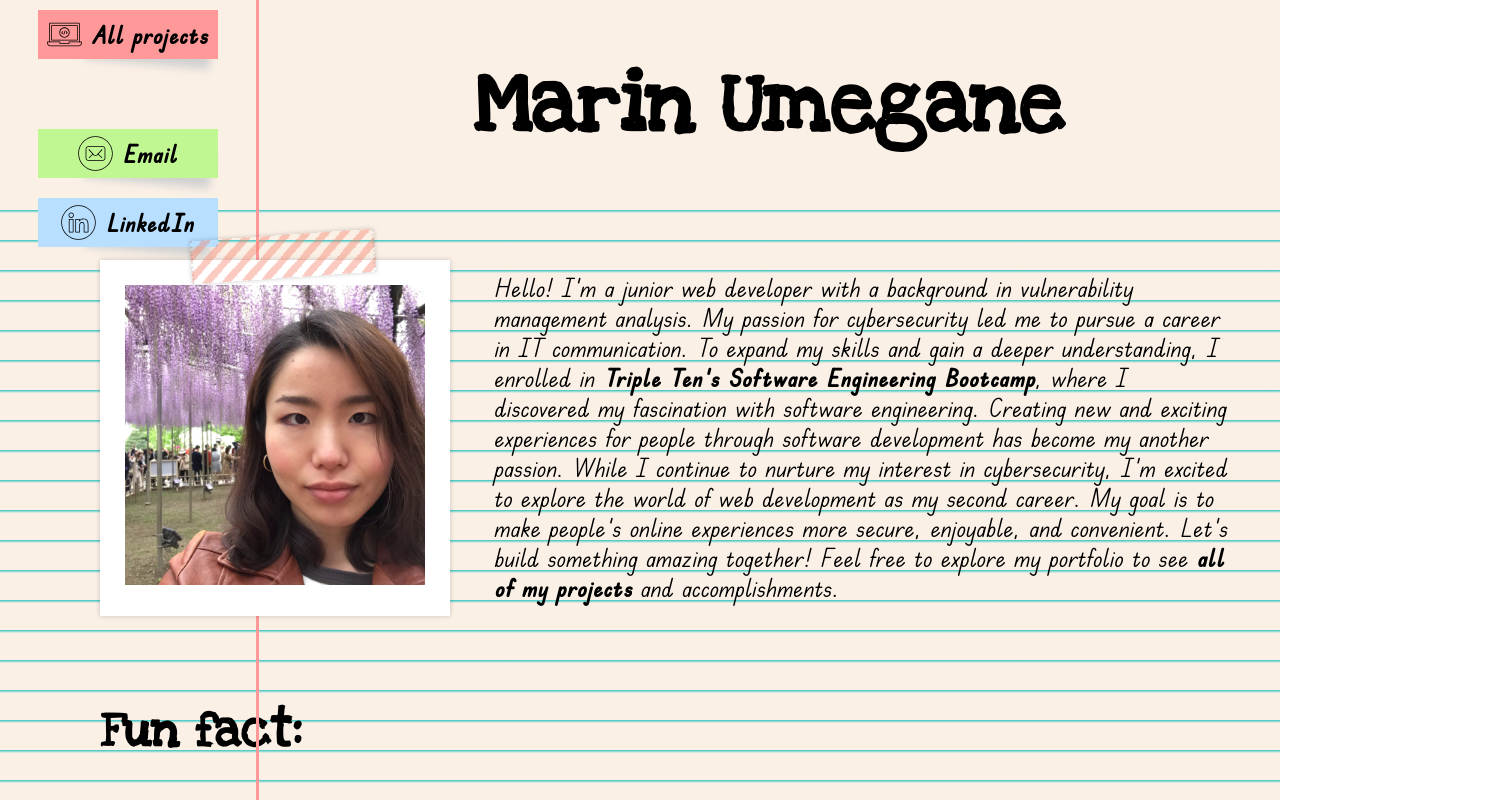
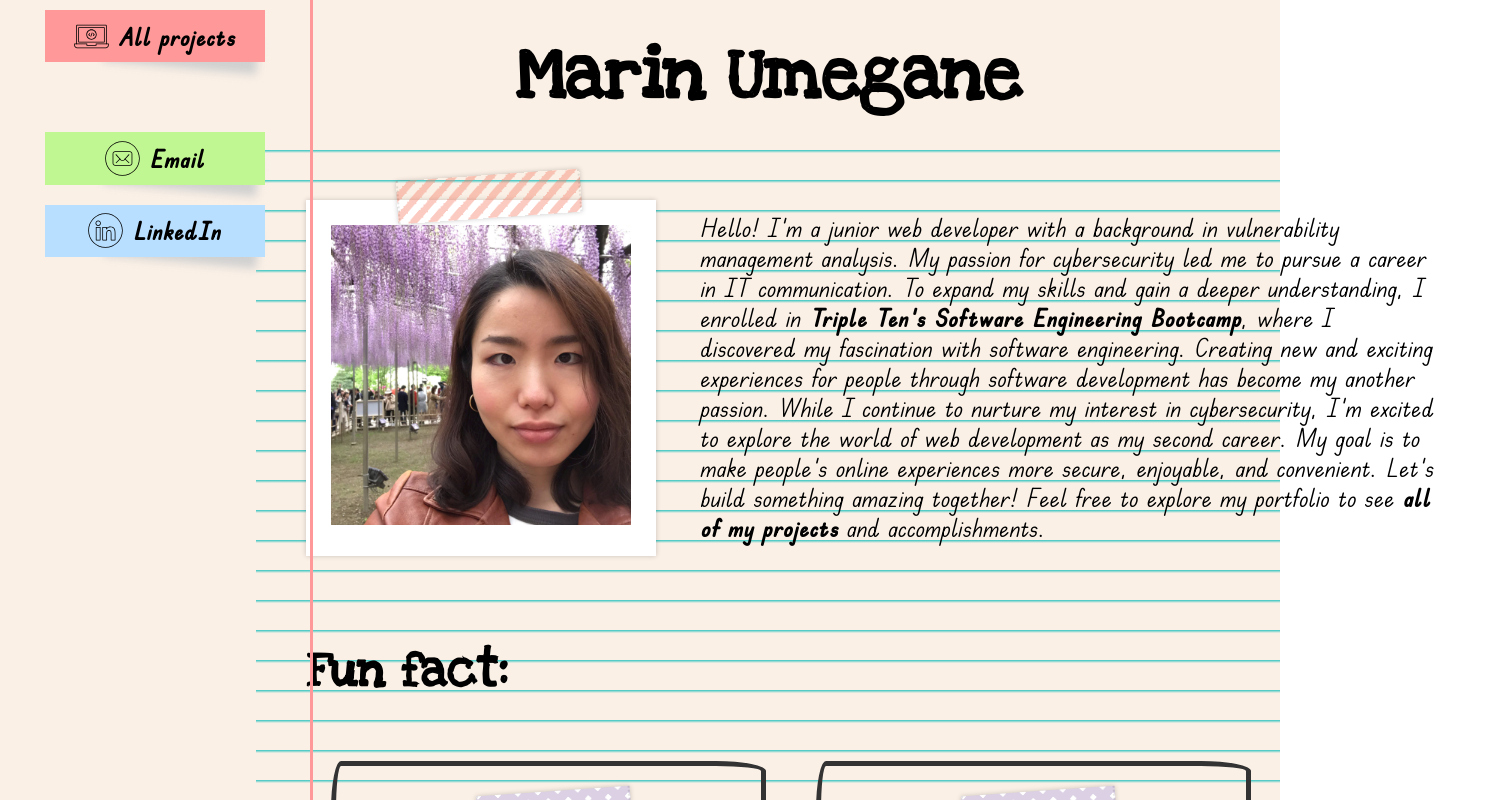
Before and after one commit to MarinU-M/MarinU-M, a React (Create React App) app: page / in a window 1280 px wide. Shown: the top 800 px of the page, 1486 px wide, since content can reach past the window. Built offline with nearby package versions, Linux system fonts and the light colour scheme.

Commit message:
try modifying structure

```diff
--- a/src/components/App/App.css
+++ b/src/components/App/App.css
@@ -7,5 +7,16 @@
   font-size: 25px;
   margin: 0;
   padding: 0;
-  max-width: 1550px;
+  /* max-width: 1550px; */
+  display: grid;
+  grid-template-columns: 20% 80%;
+  grid-template-rows: 150px auto 100px;
+  grid-template-areas:
+    "side-bar header"
+    "side-bar main"
+    "side-bar footer";
+  gap: none;
 }
+
+@media screen and (max-width: 430px) {
+}
--- a/src/components/Footer/footer.css
+++ b/src/components/Footer/footer.css
@@ -1,4 +1,5 @@
 .footer {
+  grid-area: footer;
   padding: 0px 100px 60px 80px;
 }
 
--- a/src/components/Header/header.css
+++ b/src/components/Header/header.css
@@ -1,16 +1,14 @@
 .header {
+  grid-area: header;
   display: flex;
-  flex-direction: column;
-
-  width: 80%;
-  margin: 0 0 0 auto;
+  justify-content: center;
 }
 
 .header__name {
   align-self: center;
-  margin: 5% 2%;
+  /* margin: 0 auto; */
   font-weight: bolder;
-  font-size: 3.5em;
+  font-size: 3em;
   text-decoration: none;
   color: #000;
   font-family: "LoveYaLikeASister", cursive;
--- a/src/components/Main/main.css
+++ b/src/components/Main/main.css
@@ -1,4 +1,5 @@
 .main {
+  grid-area: main;
   margin: 0;
   background: repeating-linear-gradient(
     180deg,
--- a/src/components/SideBar/side-bar.css
+++ b/src/components/SideBar/side-bar.css
@@ -1,13 +1,13 @@
 .side-bar {
+  grid-area: side-bar;
   border-right: 3px solid #ff9999;
   background: transparent;
-  line-height: 30px;
   position: fixed;
-  width: 20%;
+  width: 100%;
   height: 100%;
   top: 0;
   left: 0;
-  z-index: 0;
+  z-index: 99;
   max-width: 310px;
 }
 
```
